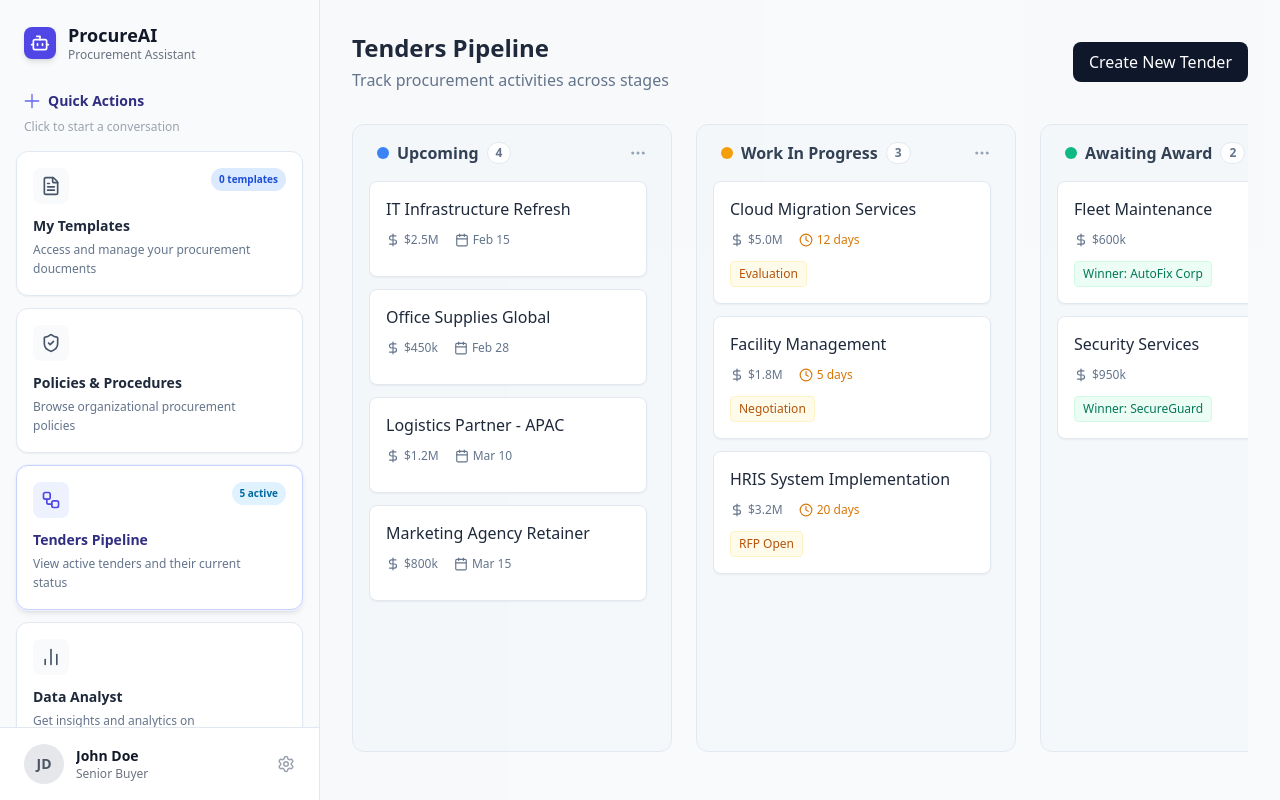
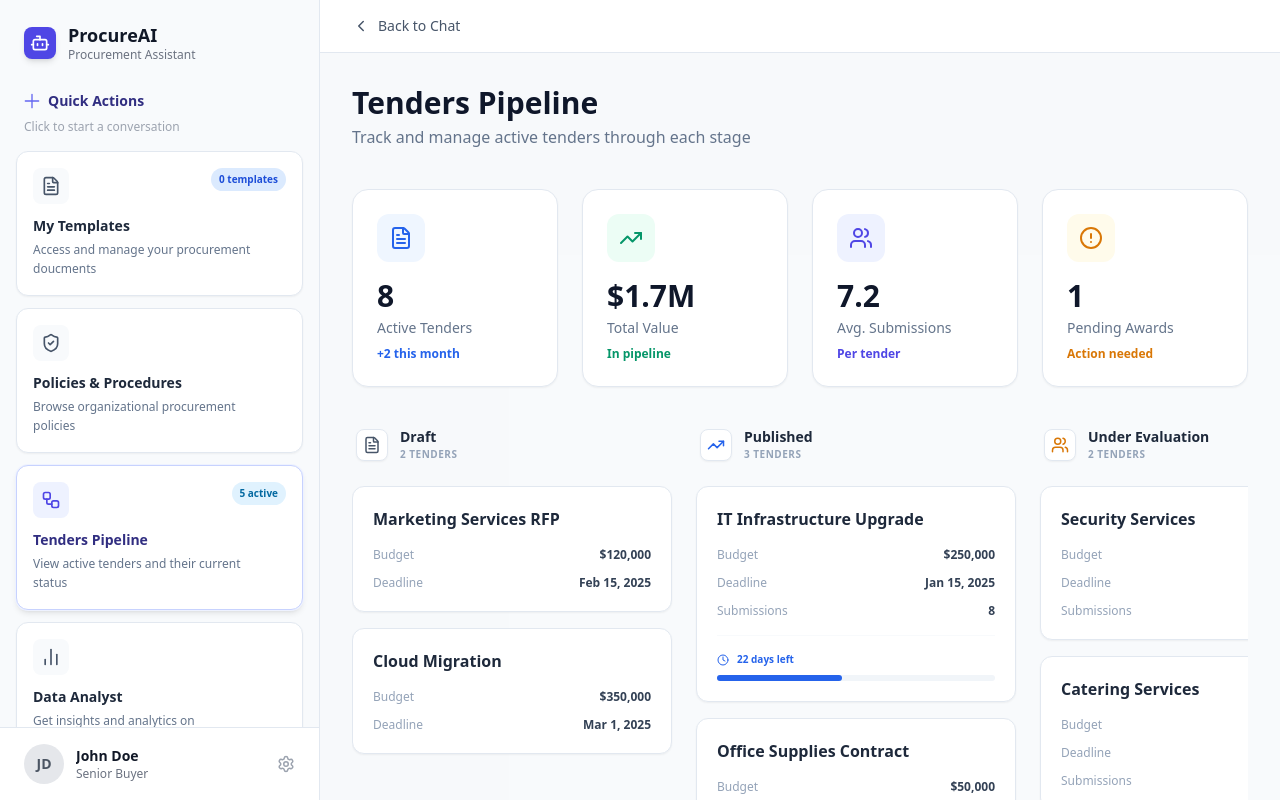
Before and after one commit to gonzaloleiva22gmail/procure-ai-monolith, a React (Vite) app: page / in a window 1280 px wide. Both pictures are taken after a click on the button 159 px from the left and 537 px from the top of the page. Built offline with nearby package versions, Linux system fonts and the light colour scheme; no server answers.

Commit message:
Redesign Tenders Pipeline with summary cards and 5-column layout

```diff
--- a/src/App.jsx
+++ b/src/App.jsx
@@ -30,7 +30,7 @@ function App() {
       case 'policies':
         return <DocumentList title="Policies & Procedures" type="policies" />;
       case 'tenders':
-        return <TendersDashboard />;
+        return <TendersDashboard onViewChange={setActiveView} />;
       case 'analyst':
         return <AnalystDashboard />;
 
--- a/src/components/TendersDashboard.jsx
+++ b/src/components/TendersDashboard.jsx
@@ -1,103 +1,171 @@
 import React from 'react';
-import { MoreHorizontal, Calendar, DollarSign, Clock } from 'lucide-react';
+import {
+    BarChart3,
+    TrendingUp,
+    Users,
+    AlertCircle,
+    ChevronLeft,
+    FileText,
+    Clock,
+    CheckCircle2,
+    Calendar,
+    DollarSign
+} from 'lucide-react';
 
-const TendersDashboard = () => {
+const TendersDashboard = ({ onViewChange }) => {
+    const summarystats = [
+        { label: 'Active Tenders', value: '8', change: '+2 this month', icon: FileText, color: 'text-blue-600', bg: 'bg-blue-50' },
+        { label: 'Total Value', value: '$1.7M', change: 'In pipeline', icon: TrendingUp, color: 'text-emerald-600', bg: 'bg-emerald-50' },
+        { label: 'Avg. Submissions', value: '7.2', change: 'Per tender', icon: Users, color: 'text-indigo-600', bg: 'bg-indigo-50' },
+        { label: 'Pending Awards', value: '1', change: 'Action needed', icon: AlertCircle, color: 'text-amber-600', bg: 'bg-amber-50' },
+    ];
+
     const columns = [
         {
-            id: 'upcoming',
-            title: 'Upcoming',
-            count: 4,
-            color: 'bg-blue-500',
+            id: 'draft',
+            title: 'Draft',
+            count: 2,
+            color: 'bg-slate-500',
+            icon: FileText,
             items: [
-                { id: 1, title: 'IT Infrastructure Refresh', budget: '$2.5M', due: 'Feb 15' },
-                { id: 2, title: 'Office Supplies Global', budget: '$450k', due: 'Feb 28' },
-                { id: 3, title: 'Logistics Partner - APAC', budget: '$1.2M', due: 'Mar 10' },
-                { id: 7, title: 'Marketing Agency Retainer', budget: '$800k', due: 'Mar 15' },
+                { id: 1, title: 'Marketing Services RFP', budget: '$120,000', deadline: 'Feb 15, 2025' },
+                { id: 2, title: 'Cloud Migration', budget: '$350,000', deadline: 'Mar 1, 2025' },
             ]
         },
         {
-            id: 'wip',
-            title: 'Work In Progress',
+            id: 'published',
+            title: 'Published',
             count: 3,
+            color: 'bg-blue-500',
+            icon: TrendingUp,
+            items: [
+                { id: 3, title: 'IT Infrastructure Upgrade', budget: '$250,000', deadline: 'Jan 15, 2025', submissions: 8, progress: 45, timeLeft: '22 days left' },
+                { id: 4, title: 'Office Supplies Contract', budget: '$50,000', deadline: 'Jan 20, 2025', submissions: 12, progress: 30, timeLeft: '27 days left' },
+                { id: 5, title: 'Consulting Services', budget: '$150,000', deadline: 'Feb 1, 2025', submissions: 4, progress: 15, timeLeft: '39 days left' },
+            ]
+        },
+        {
+            id: 'evaluation',
+            title: 'Under Evaluation',
+            count: 2,
             color: 'bg-amber-500',
+            icon: Users,
             items: [
-                { id: 4, title: 'Cloud Migration Services', budget: '$5.0M', status: 'Evaluation', daysLeft: 12 },
-                { id: 5, title: 'Facility Management', budget: '$1.8M', status: 'Negotiation', daysLeft: 5 },
-                { id: 8, title: 'HRIS System Implementation', budget: '$3.2M', status: 'RFP Open', daysLeft: 20 },
+                { id: 6, title: 'Security Services', budget: '$200,000', deadline: 'Dec 30, 2024', submissions: 6 },
+                { id: 7, title: 'Catering Services', budget: '$80,000', deadline: 'Dec 28, 2024', submissions: 9 },
             ]
         },
         {
             id: 'awaiting',
-            title: 'Awaiting Award',
+            title: 'Awaiting Contract Award',
+            count: 1,
+            color: 'bg-indigo-500',
+            icon: Clock,
+            items: [
+                { id: 8, title: 'Fleet Management', budget: '$400,000', deadline: 'Dec 20, 2024', submissions: 6 },
+            ]
+        },
+        {
+            id: 'completed',
+            title: 'Completed',
             count: 2,
             color: 'bg-emerald-500',
+            icon: CheckCircle2,
             items: [
-                { id: 6, title: 'Fleet Maintenance', budget: '$600k', vendor: 'AutoFix Corp' },
-                { id: 9, title: 'Security Services', budget: '$950k', vendor: 'SecureGuard' },
+                { id: 9, title: 'Legal Services Panel', budget: '$180,000', deadline: 'Dec 1, 2024', submissions: 11 },
+                { id: 10, title: 'Software Licenses', budget: '$95,000', deadline: 'Nov 15, 2024', submissions: 5 },
             ]
         }
     ];
 
     return (
-        <div className="flex flex-col h-full bg-slate-50/50 p-8 overflow-hidden">
-            <div className="flex items-center justify-between mb-8">
-                <div>
-                    <h2 className="text-2xl font-bold text-slate-800">Tenders Pipeline</h2>
-                    <p className="text-slate-500 mt-1">Track procurement activities across stages</p>
-                </div>
-                <button className="bg-slate-900 text-white px-4 py-2 rounded-lg font-medium hover:bg-slate-800 transition-colors">
-                    Create New Tender
+        <div className="flex flex-col h-full bg-slate-50/50 overflow-hidden">
+            {/* Navbar/Back to Chat */}
+            <div className="px-8 py-4 bg-white border-b border-slate-200 flex items-center">
+                <button
+                    onClick={() => onViewChange('chat')}
+                    className="flex items-center gap-2 text-sm font-medium text-slate-600 hover:text-slate-900 transition-colors"
+                >
+                    <ChevronLeft size={18} />
+                    Back to Chat
                 </button>
             </div>
 
-            <div className="flex gap-6 h-full overflow-x-auto pb-4">
-                {columns.map((col) => (
-                    <div key={col.id} className="flex-1 min-w-[320px] flex flex-col bg-slate-100/50 rounded-xl p-4 border border-slate-200">
-                        <div className="flex items-center justify-between mb-4 px-2">
-                            <div className="flex items-center gap-2">
-                                <div className={`w-3 h-3 rounded-full ${col.color}`}></div>
-                                <h3 className="font-semibold text-slate-700">{col.title}</h3>
-                                <span className="bg-white px-2 py-0.5 rounded-full text-xs font-semibold text-slate-500 border border-slate-200">
-                                    {col.count}
-                                </span>
-                            </div>
-                            <MoreHorizontal size={18} className="text-slate-400 cursor-pointer" />
+            <div className="flex-1 overflow-y-auto p-8 custom-scrollbar">
+                {/* Header */}
+                <div className="mb-10">
+                    <h2 className="text-3xl font-bold text-slate-900">Tenders Pipeline</h2>
+                    <p className="text-slate-500 mt-1">Track and manage active tenders through each stage</p>
                 </div>
 
-                        <div className="flex-1 overflow-y-auto space-y-3 custom-scrollbar pr-2">
-                            {col.items.map((item) => (
-                                <div key={item.id} className="bg-white p-4 rounded-lg shadow-sm border border-slate-200 hover:shadow-md transition-shadow cursor-pointer">
-                                    <div className="flex justify-between items-start mb-3">
-                                        <h4 className="font-medium text-slate-800 leading-snug">{item.title}</h4>
+                {/* Summary Stats */}
+                <div className="grid grid-cols-1 md:grid-cols-2 lg:grid-cols-4 gap-6 mb-10">
+                    {summarystats.map((stat, idx) => (
+                        <div key={idx} className="bg-white p-6 rounded-2xl shadow-sm border border-slate-200">
+                            <div className="flex justify-between items-start mb-4">
+                                <div className={`p-3 rounded-xl ${stat.bg} ${stat.color}`}>
+                                    <stat.icon size={24} />
+                                </div>
+                            </div>
+                            <div>
+                                <h3 className="text-3xl font-bold text-slate-900 mb-1">{stat.value}</h3>
+                                <p className="text-sm font-medium text-slate-500">{stat.label}</p>
+                                <p className={`text-xs mt-2 font-semibold ${stat.color}`}>{stat.change}</p>
+                            </div>
+                        </div>
+                    ))}
                 </div>
 
-                                    <div className="flex items-center gap-4 text-xs text-slate-500 mb-3">
-                                        <div className="flex items-center gap-1">
-                                            <DollarSign size={14} />
-                                            <span>{item.budget}</span>
+                {/* Pipeline Board */}
+                <div className="flex gap-6 pb-6 overflow-x-auto min-h-[600px]">
+                    {columns.map((col) => (
+                        <div key={col.id} className="min-w-[320px] flex-1 flex flex-col">
+                            {/* Column Header */}
+                            <div className="flex items-center gap-3 mb-6 px-1">
+                                <div className={`p-1.5 rounded-lg ${col.bg || 'bg-white shadow-sm border border-slate-200'}`}>
+                                    <col.icon size={18} className={col.id === 'draft' ? 'text-slate-600' : col.id === 'published' ? 'text-blue-600' : col.id === 'evaluation' ? 'text-amber-600' : col.id === 'awaiting' ? 'text-indigo-600' : 'text-emerald-600'} />
                                 </div>
-                                        {item.due && (
-                                            <div className="flex items-center gap-1">
-                                                <Calendar size={14} />
-                                                <span>{item.due}</span>
+                                <div>
+                                    <h3 className="font-bold text-slate-800 text-sm whitespace-nowrap">{col.title}</h3>
+                                    <p className="text-[10px] uppercase tracking-wider font-bold text-slate-400">{col.count} tenders</p>
                                 </div>
-                                        )}
-                                        {item.daysLeft && (
-                                            <div className="flex items-center gap-1 text-amber-600">
-                                                <Clock size={14} />
-                                                <span>{item.daysLeft} days</span>
+                            </div>
+
+                            {/* Items Container */}
+                            <div className="flex-1 space-y-4">
+                                {col.items.map((item) => (
+                                    <div key={item.id} className="bg-white p-5 rounded-xl shadow-sm border border-slate-200 hover:shadow-md transition-all cursor-pointer group">
+                                        <h4 className="font-bold text-slate-800 mb-4 group-hover:text-blue-600 transition-colors">{item.title}</h4>
+
+                                        <div className="space-y-3">
+                                            <div className="flex justify-between items-center text-xs">
+                                                <span className="text-slate-400 font-medium">Budget</span>
+                                                <span className="text-slate-700 font-bold">{item.budget}</span>
+                                            </div>
+                                            <div className="flex justify-between items-center text-xs">
+                                                <span className="text-slate-400 font-medium">Deadline</span>
+                                                <span className="text-slate-700 font-bold">{item.deadline}</span>
+                                            </div>
+                                            {item.submissions !== undefined && (
+                                                <div className="flex justify-between items-center text-xs">
+                                                    <span className="text-slate-400 font-medium">Submissions</span>
+                                                    <span className="text-slate-700 font-bold">{item.submissions}</span>
                                                 </div>
                                             )}
                                         </div>
 
-                                    {item.status && (
-                                        <div className="inline-block px-2 py-1 bg-amber-50 text-amber-700 text-xs font-medium rounded border border-amber-100">
-                                            {item.status}
+                                        {item.progress !== undefined && (
+                                            <div className="mt-4 pt-4 border-t border-slate-50">
+                                                <div className="flex items-center gap-2 mb-2 text-[10px] font-bold text-blue-600">
+                                                    <Clock size={12} />
+                                                    <span>{item.timeLeft}</span>
                                                 </div>
-                                    )}
-                                    {item.vendor && (
-                                        <div className="inline-block px-2 py-1 bg-emerald-50 text-emerald-700 text-xs font-medium rounded border border-emerald-100">
-                                            Winner: {item.vendor}
+                                                <div className="w-full bg-slate-100 rounded-full h-1.5">
+                                                    <div
+                                                        className="bg-blue-600 h-1.5 rounded-full"
+                                                        style={{ width: `${item.progress}%` }}
+                                                    ></div>
+                                                </div>
                                             </div>
                                         )}
                                     </div>
@@ -107,6 +175,7 @@ const TendersDashboard = () => {
                     ))}
                 </div>
             </div>
+        </div>
     );
 };
 
```
Lines whose indentation alone changed are shown as unchanged.
